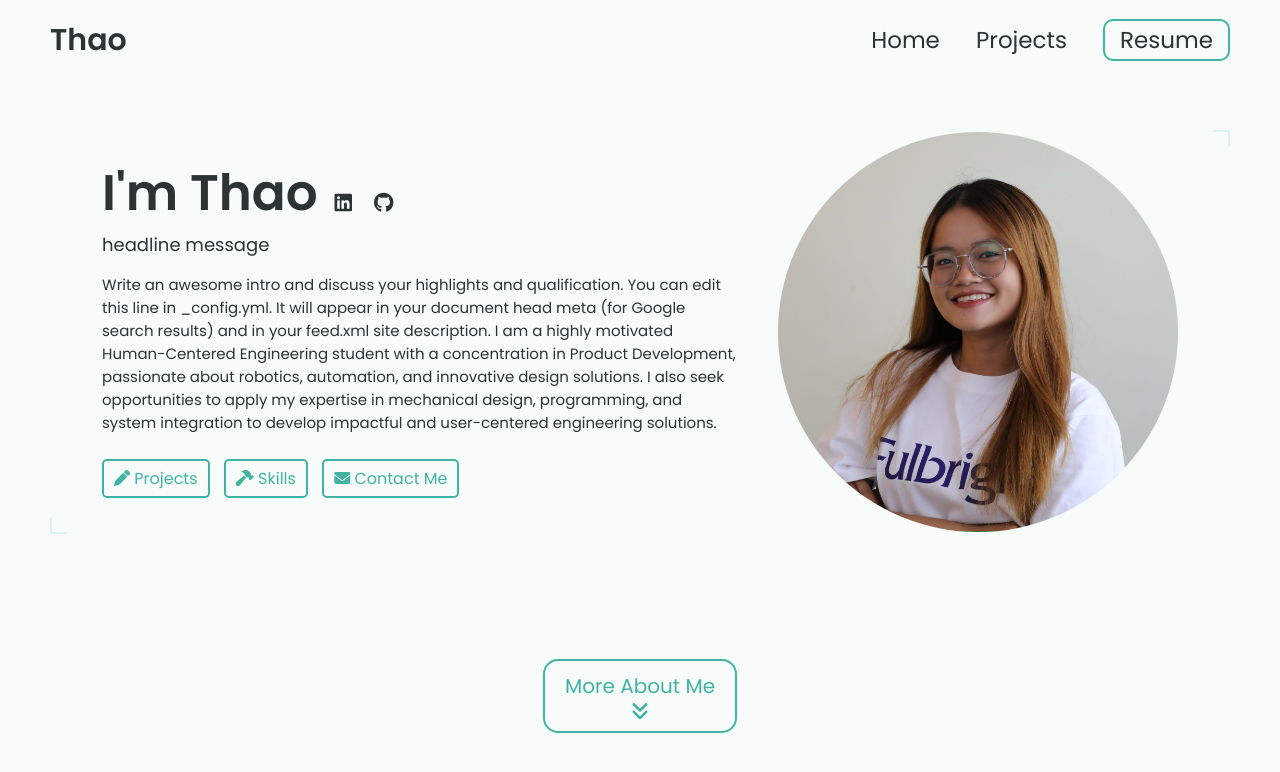
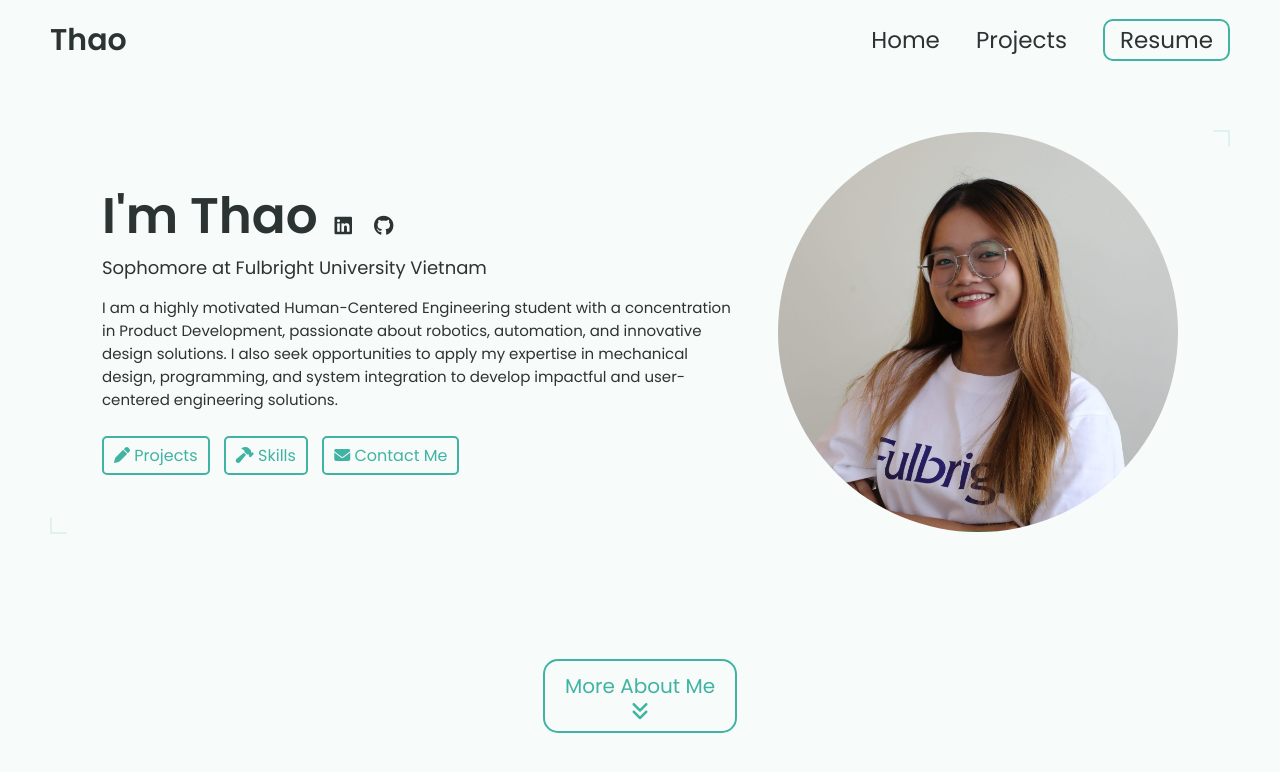
Before and after one commit to thaoton1910/thaoton1910.github.io, a Jekyll site: the page built from index.html, in a window 1280 px wide and 900 px high. Shown: the top 772 px of the window. Built offline with Jekyll 4.4.1, drawn with Linux system fonts in a browser that asks for light colours.

Commit message:
Update _config.yml

```diff
--- a/_config.yml
+++ b/_config.yml
@@ -13,11 +13,8 @@ title: Ton Nu Thanh Thao's Portfolio # This is what shows up in the tab of the b
 
 # Hero Section
 name: Thao
-headline: headline message
+headline: Sophomore at Fulbright University Vietnam
 description: >- # dont remove this line. this will ignore all new lines until the next section
-  Write an awesome intro and discuss your highlights and qualification. You can edit this
-  line in _config.yml. It will appear in your document head meta (for
-  Google search results) and in your feed.xml site description.
   I am a highly motivated Human-Centered Engineering student with a concentration in Product Development,
   passionate about robotics, automation, and innovative design solutions. I also seek opportunities to
   apply my expertise in mechanical design, programming, and system integration
```
